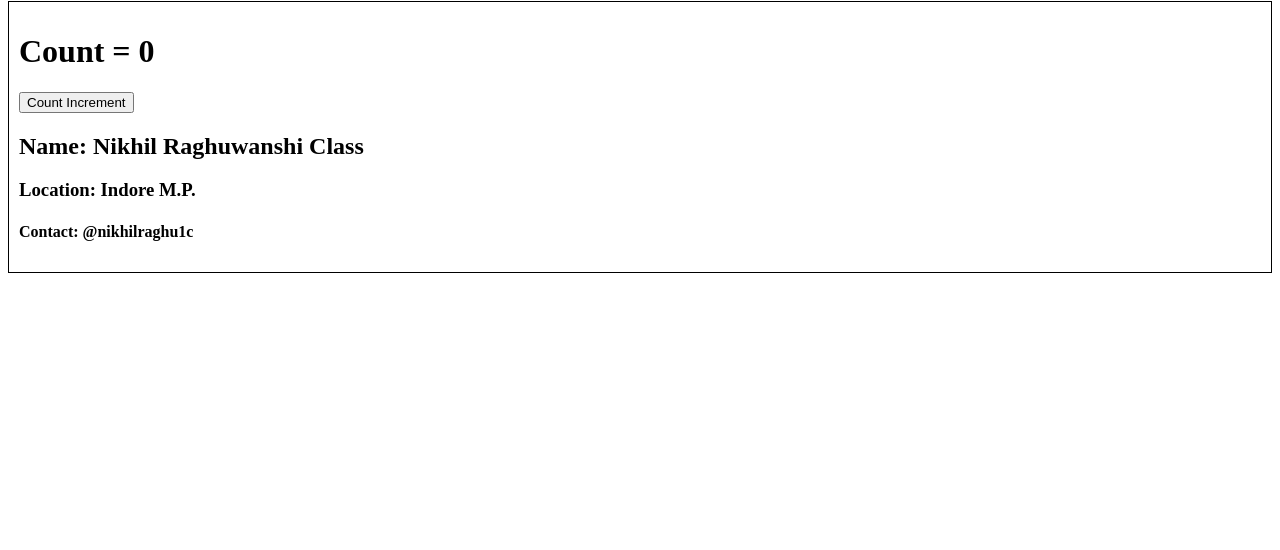
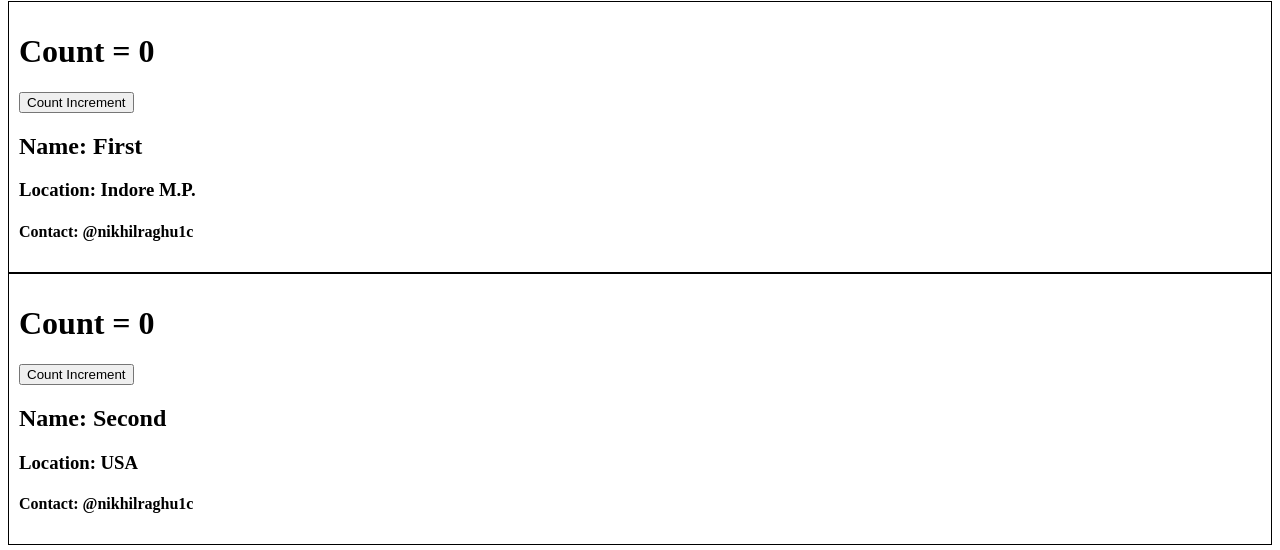
Before and after one commit to nikhilraghu1c/hey-react, a React (Vite) app: page /about in a window 1280 px wide. Shown: the part 290-840 px from the top of the page. Before the commit the page ends 800 px from the top, so only its background shows below. Built offline with nearby package versions, Linux system fonts and the light colour scheme.

Commit message:
Multiple child life cycle

```diff
--- a/src/components/About.js
+++ b/src/components/About.js
@@ -17,7 +17,8 @@ class About extends React.Component {
       <div>
         <h1>About</h1>
         <h2>This is Hey Food App</h2>
-        <UserClass name={"Nikhil Raghuwanshi Class"} location={"Indore M.P."} />
+        <UserClass name={"First"} location={"Indore M.P."} />
+        <UserClass name={"Second"} location={"USA"} />
       </div>
     );
   }
--- a/src/components/UserClass.js
+++ b/src/components/UserClass.js
@@ -6,17 +6,17 @@ class UserClass extends React.Component {
     this.state = {
       count: 0,
     };
-    console.log("Child Constructor");
+    console.log(this.props.name + " Child Constructor");
   }
 
   componentDidMount() {
-    console.log("Child CDM");
+    console.log(this.props.name + " Child CDM");
   }
 
   render() {
     const { name, location } = this.props;
     const { count } = this.state;
-    console.log("Child Render");
+    console.log(this.props.name + " Child Render");
 
     return (
       <div className="user-card">
```
Also changed, not shown: 1 other file (tests, documents, lock files or other folders).
